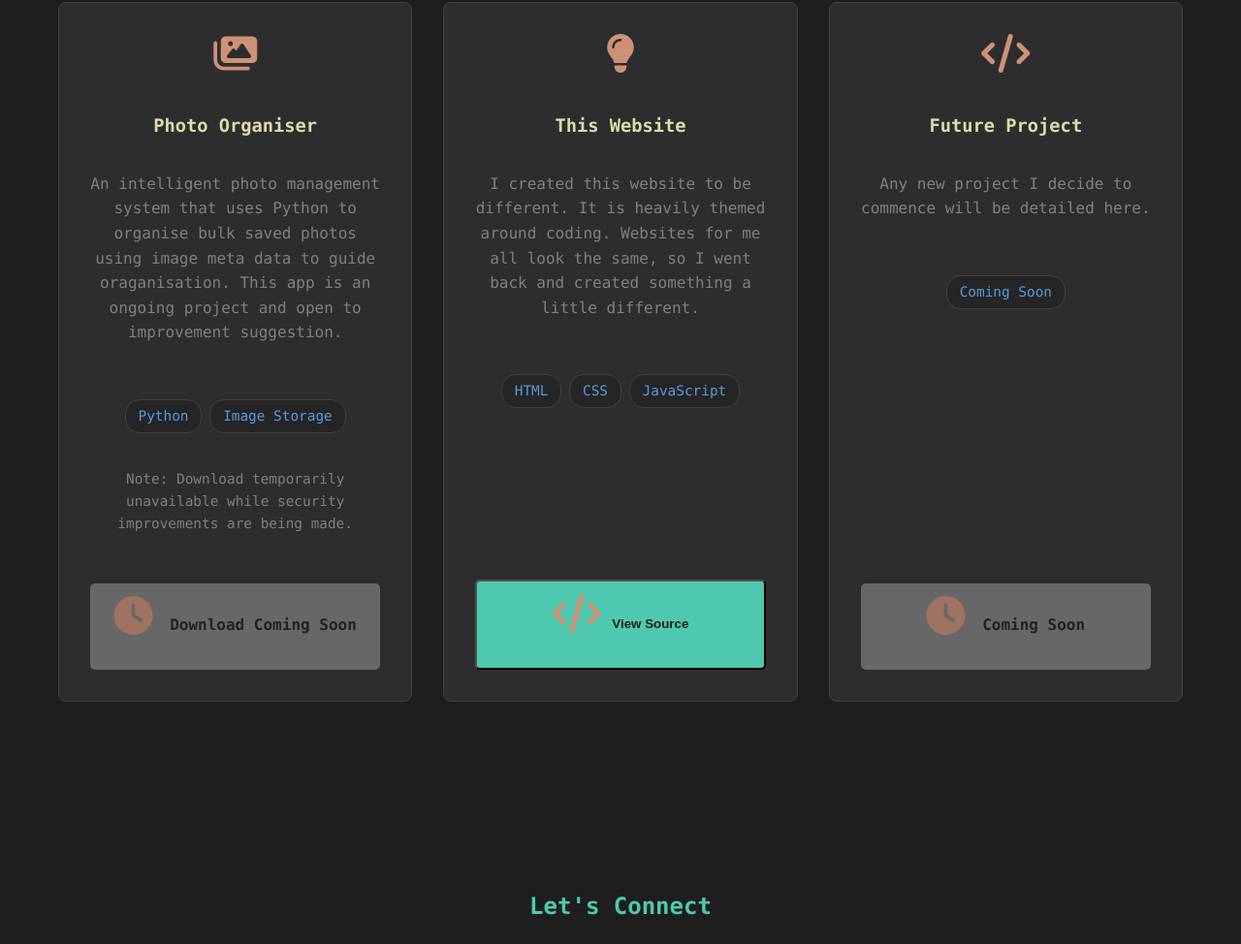
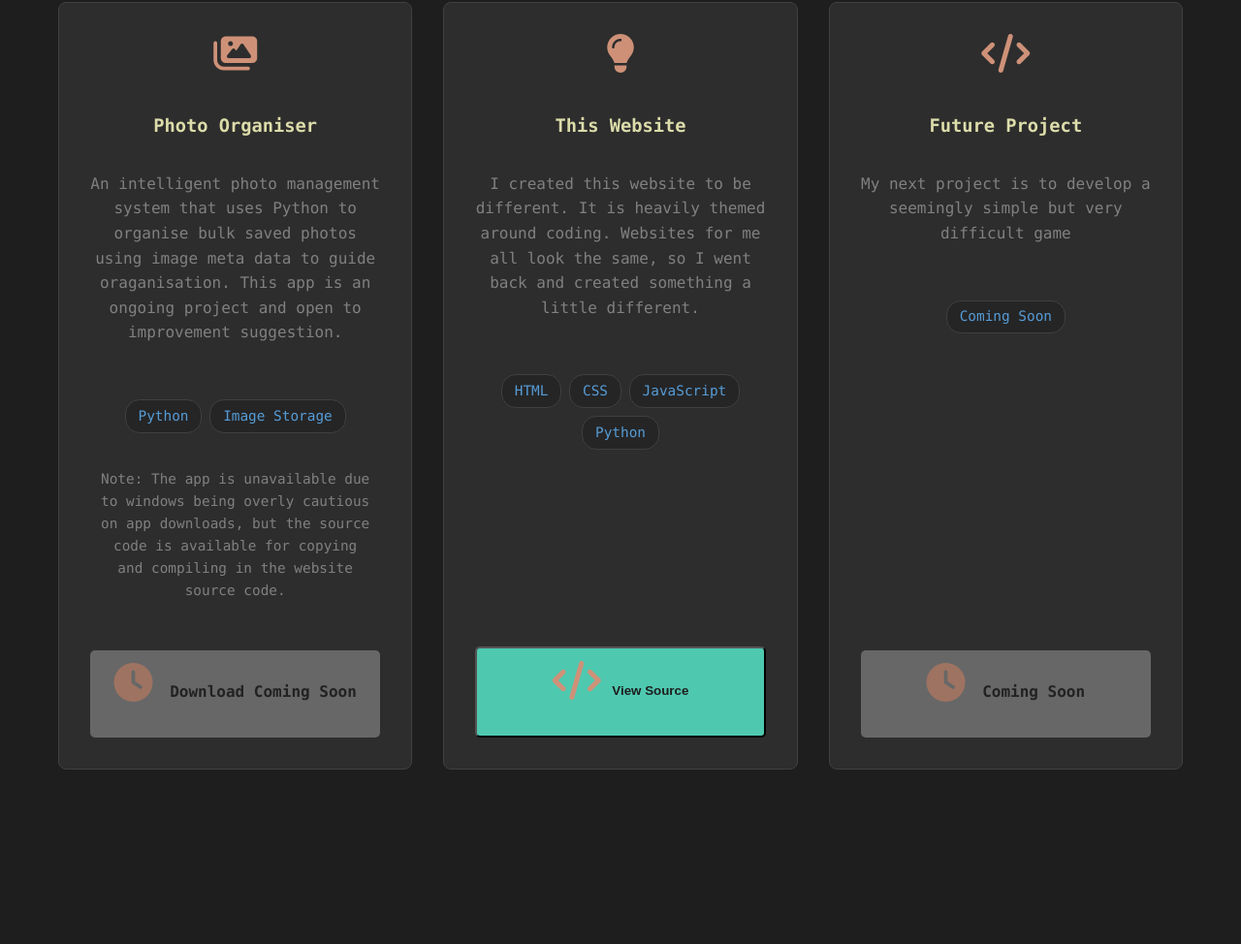
Before and after one commit to iainmanclark/iainmanclark.com, a plain HTML site: page index.html in a window 1280 px wide. Shown: the part 1391-2365 px from the top of the page at 97% size. Drawn offline with Linux system fonts and the light colour scheme.

Commit message:
Updated websiste content and description

```diff
--- a/index.html
+++ b/index.html
@@ -53,7 +53,7 @@
                         <span>Python</span>
                         <span>Image Storage</span>
                     </div>
-                    <p class="download-note">Note: Download temporarily unavailable while security improvements are being made.</p>
+                    <p class="download-note">Note: The app is unavailable due to windows being overly cautious on app downloads, but the source code is available for copying and compiling in the website source code.</p>
                     <span class="download-button disabled"><i class="fas fa-clock"></i> Download Coming Soon</span>
                 </div>
                 <div class="service-card">
@@ -64,13 +64,14 @@
                         <span>HTML</span>
                         <span>CSS</span>
                         <span>JavaScript</span>
+                        <span>Python</span>
                     </div>
                     <button onclick="showSourceCode()" class="download-button"><i class="fas fa-code"></i> View Source</button>
                 </div>
                 <div class="service-card">
                     <i class="fas fa-code"></i>
                     <h3>Future Project</h3>
-                    <p>Any new project I decide to commence will be detailed here.</p>
+                    <p>My next project is to develop a seemingly simple but very difficult game</p>
                     <div class="project-tech">
                         <span>Coming Soon</span>
                     </div>
```
